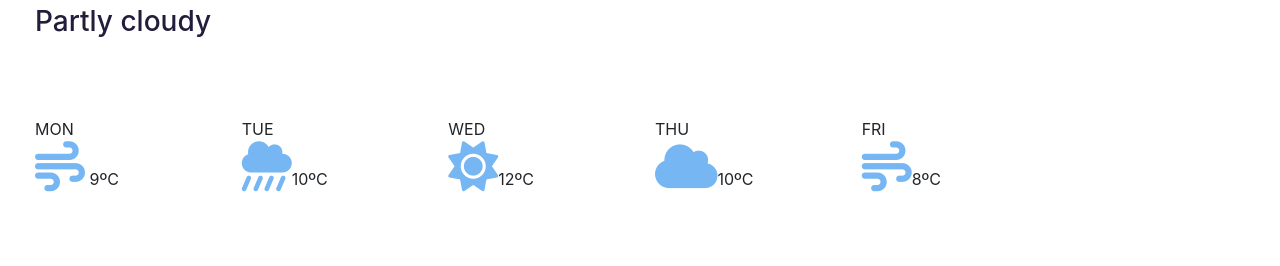
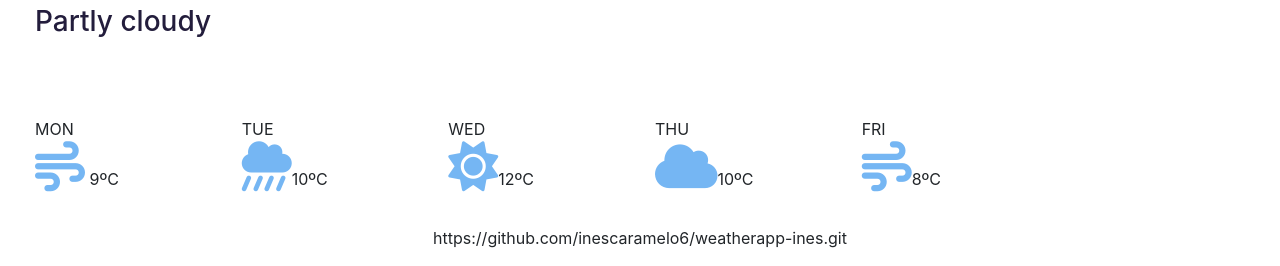
Before and after one commit to inescaramelo6/weatherapp-ines, a plain HTML site: page index.html in a window 1280 px wide. Shown: the part 556-822 px from the top of the page. Before the commit the page ends 800 px from the top, so only its background shows below. Drawn offline with nearby package versions, Linux system fonts and the light colour scheme; files whose address does not match are found by name.

Commit message:
Update index.html

```diff
--- a/index.html
+++ b/index.html
@@ -103,5 +103,6 @@
 
   <script src="src/index.js"></script>
 </div>
+<p>https://github.com/inescaramelo6/weatherapp-ines.git</p>
   </body>
   </html>
```
